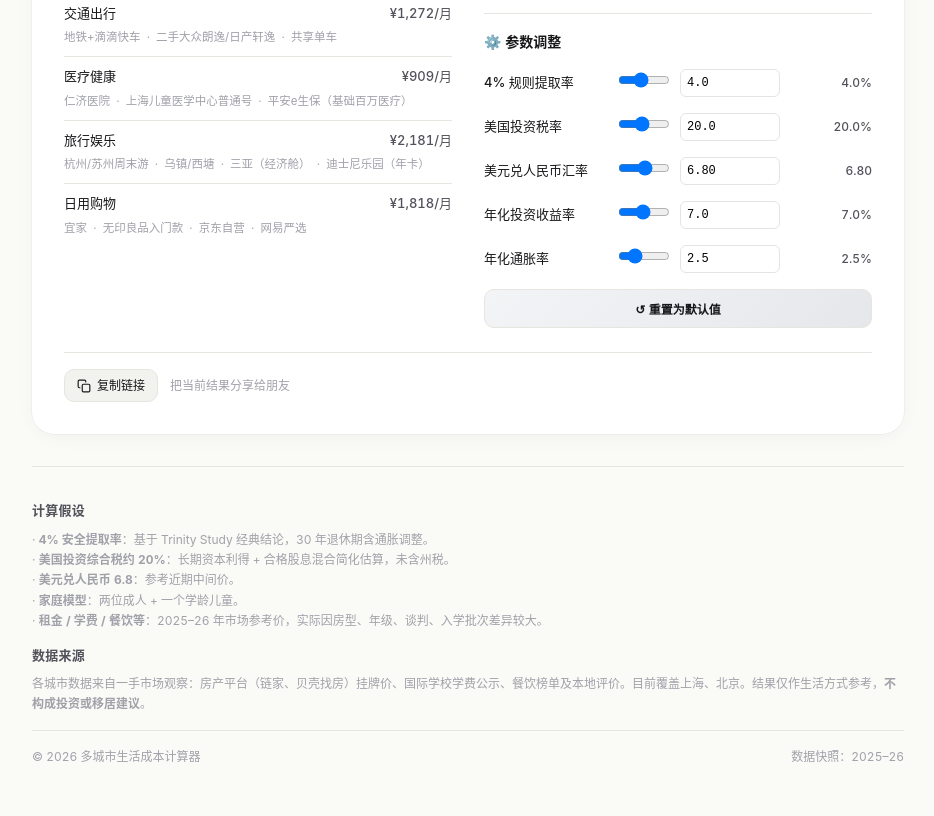
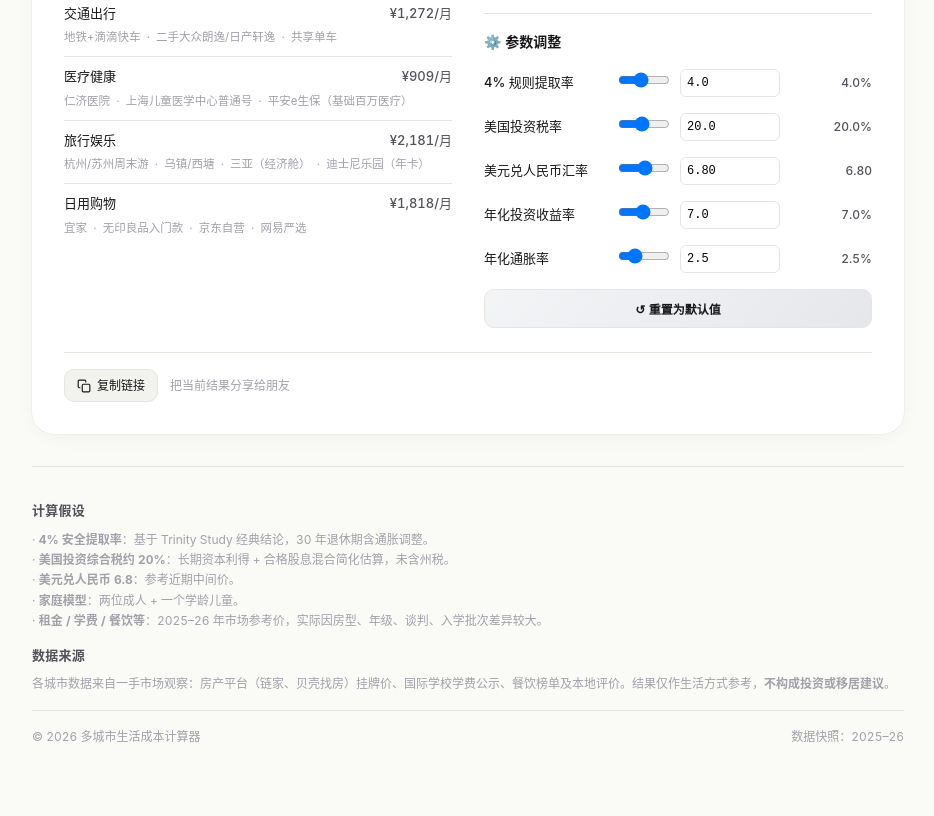
Before and after one commit to IvanZ77/Claude_Test, a plain HTML site: page index.html in a window 1280 px wide. Shown: the part 1222-2038 px from the top of the page, without its empty margins (172-1106 px from the left). After the commit the page ends 2017 px from the top, so only its background shows below. Drawn offline with nearby package versions, Linux system fonts and the light colour scheme.

Commit message:
Update index.html

```diff
--- a/index.html
+++ b/index.html
@@ -147,7 +147,7 @@
        · <strong>家庭模型</strong>：两位成人 + 一个学龄儿童。<br>
        · <strong>租金 / 学费 / 餐饮等</strong>：2025–26 年市场参考价，实际因房型、年级、谈判、入学批次差异较大。</p>
     <h2>数据来源</h2>
-    <p>各城市数据来自一手市场观察：房产平台（链家、贝壳找房）挂牌价、国际学校学费公示、餐饮榜单及本地评价。目前覆盖上海、北京。结果仅作生活方式参考，<strong>不构成投资或移居建议</strong>。</p>
+    <p>各城市数据来自一手市场观察：房产平台（链家、贝壳找房）挂牌价、国际学校学费公示、餐饮榜单及本地评价。结果仅作生活方式参考，<strong>不构成投资或移居建议</strong>。</p>
     <div class="meta">
       <span>© 2026 多城市生活成本计算器</span>
       <span>数据快照：2025–26</span>
```
